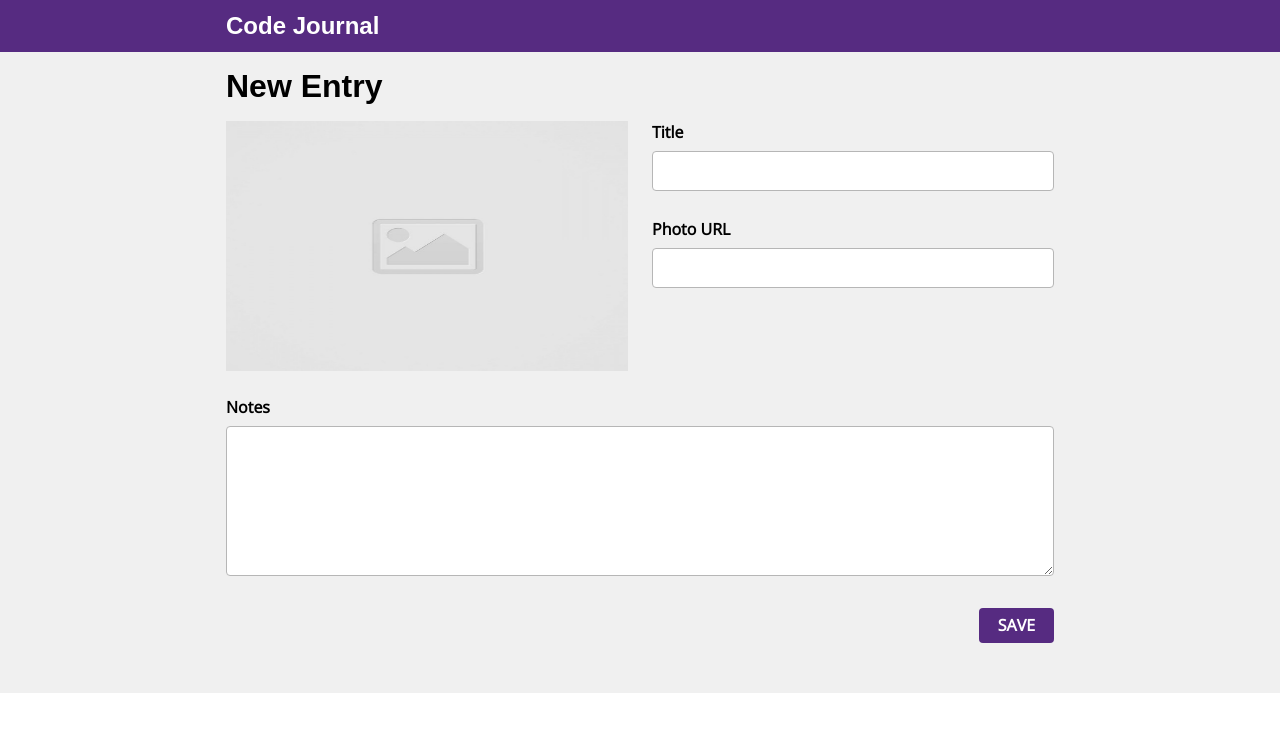
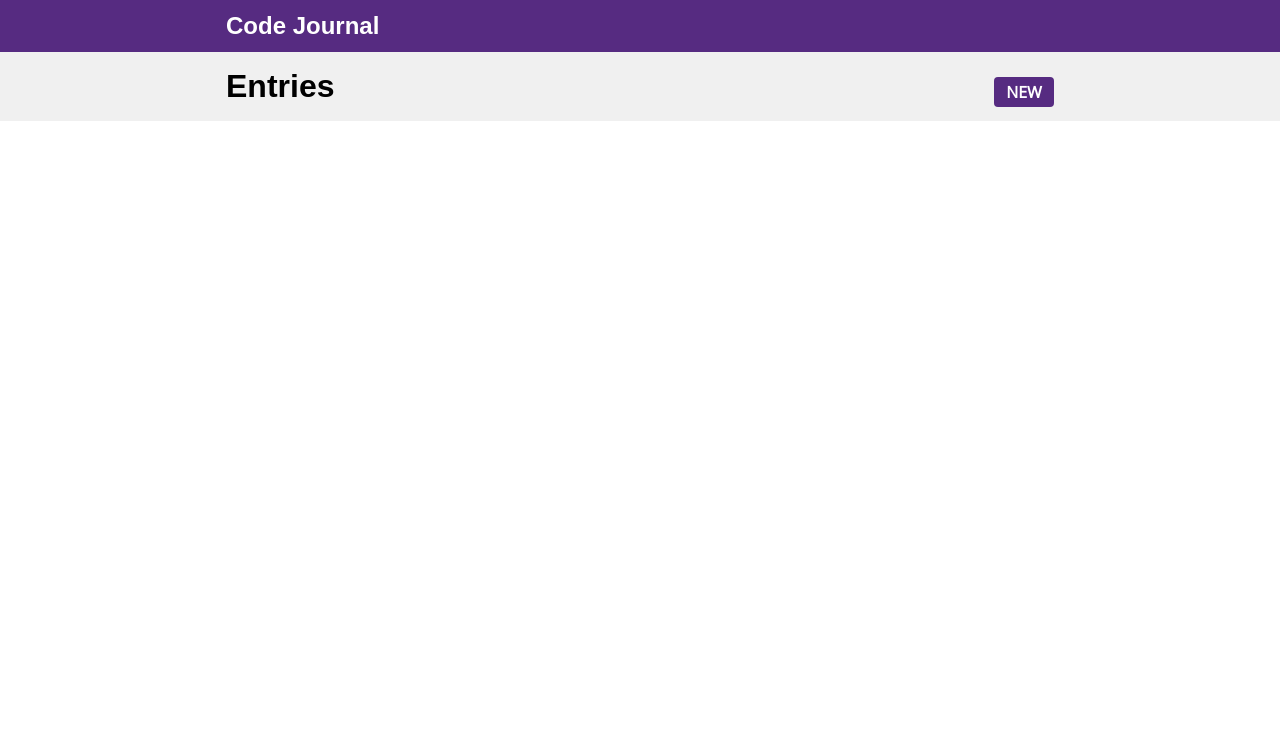
Before and after one commit to leanne-vu/code-journal, a website: page index.html in a window 1280 px wide. Drawn offline with nearby package versions, Linux system fonts and the light colour scheme; a web font is replaced by a local one.

Commit message:
Added a sibling div to the HTML to hide the first. #2

```diff
--- a/css/styles.css
+++ b/css/styles.css
@@ -45,20 +45,34 @@ textarea {
   font-family: "Open Sans", sans-serif;
 }
 
+.new {
+  float: right;
+  margin-top: 25px;
+  width: 60px;
+  height: 30px;
+}
+
 button {
+  border-radius: 4px;
+  color: white;
+  background-color: #562b81;
+  border: none;
+  font-family: "Open Sans", sans-serif;
+  font-weight: bolder;
+  font-size: medium;
+}
+
+h1 {
+  display: inline-block;
+}
+
+.save {
   display: block;
   margin-left: auto;
   margin-right: 0;
   margin-bottom: 50px;
-  background-color: #562b81;
   width: 75px;
   height: 35px;
-  color: white;
-  border-radius: 4px;
-  border: none;
-  font-family: "Open Sans", sans-serif;
-  font-weight: bolder;
-  font-size: medium;
 }
 
 textarea:focus {
--- a/index.html
+++ b/index.html
@@ -28,7 +28,7 @@
   </header>
   <main>
     <div class="container">
-      <div data-view="entry-form">
+      <div class="hidden" data-view="entry-form">
         <form>
           <div class="row">
             <div class="column-full">
@@ -54,12 +54,20 @@
           </div>
           <div class="row">
             <div class="column-full">
-              <button type="submit">SAVE</button>
+              <button class="save" type="submit">SAVE</button>
             </div>
           </div>
         </form>
       </div>
-    </div>
+      <div data-view="entries">
+        <div class="row">
+          <div class="column-full">
+            <h1>Entries</h1>
+            <button class="new" type="button">NEW</button>
+          </div>
+        </div>
+      </div>
+
   </main>
   <script src="js/data.js"></script>
   <script src="js/main.js"></script>
```
